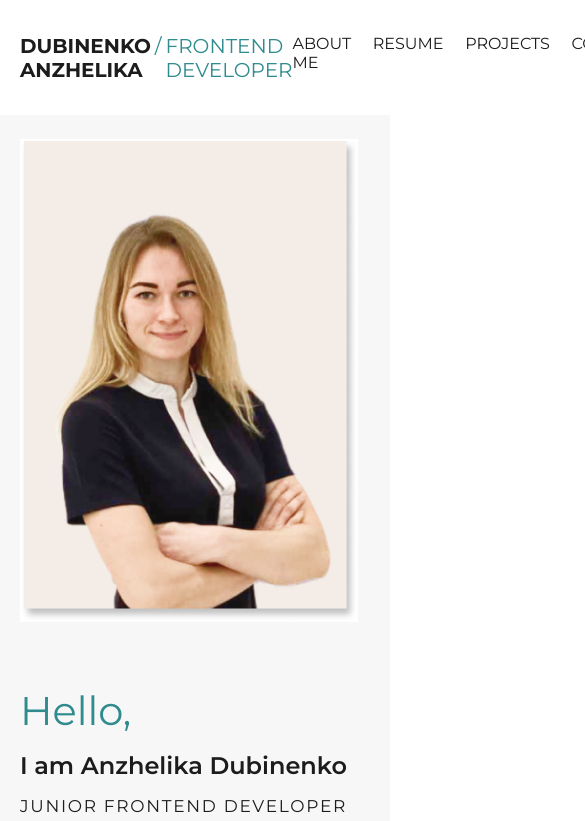
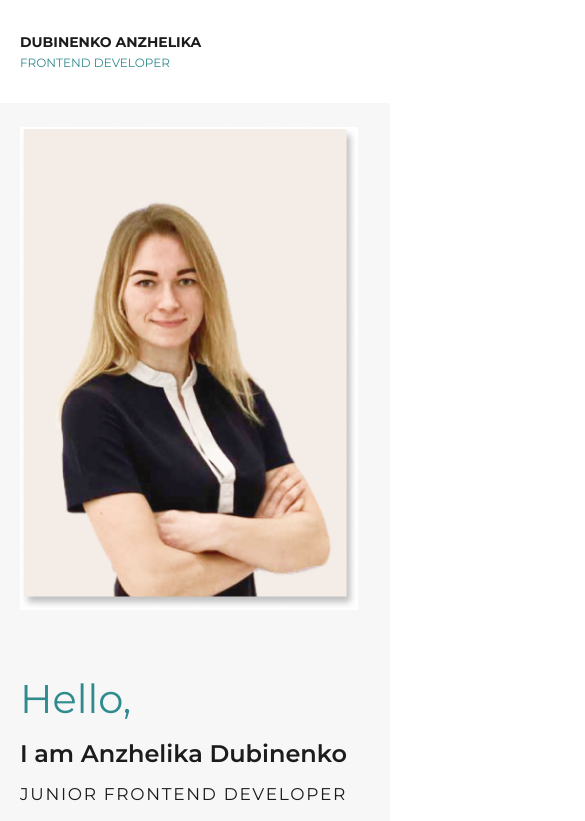
Before and after one commit to Basilika-draconum/curriculum-vitae, a React (Create React App) app: page / in a window 390 px wide. Shown: the top 821 px of the page, 585 px wide, since content can reach past the window. Built offline with nearby package versions, Linux system fonts and the light colour scheme.

Commit message:
add mobile media header

```diff
--- a/src/components/Header/Header.jsx
+++ b/src/components/Header/Header.jsx
@@ -7,7 +7,7 @@ const Header = () => {
       <div className={`container ${s.header}`}>
         <div className={s.info}>
           <h1 className={s.title}>Dubinenko Anzhelika</h1>
-          <p className={s.position}>/</p>
+          <p className={s.position_slash}>/</p>
           <p className={s.position}> Frontend Developer</p>
         </div>
         <nav className={s.navigation}>
--- a/src/components/Header/header.module.scss
+++ b/src/components/Header/header.module.scss
@@ -11,26 +11,55 @@
     display: flex;
     gap:4px;
     text-transform: uppercase;
+    flex-direction: column;
+    @media screen and (min-width:768px) {
+        flex-direction: row;
+    }
 }
 .title{
     font-weight: 700;
-    font-size: 20px;
-    line-height: 24px;
+    font-size: 14px;
+    line-height: 17px;
+
+    @media screen and (min-width:768px) {
+        font-size: 20px;
+        line-height: 24px;
+    }
+    @media screen and (min-width:1200px) {
+
+    }
+
 }
 .position{
     font-weight: 400;
-    font-size: 20px;
-    line-height: 24px;
+    font-size: 12px;
+    line-height: 15px;
 
-    color:var(--color-accent)
+    color:var(--color-accent);
+
+    @media screen and (min-width:768px) {
+        font-size: 20px;
+        line-height: 24px;
+    }
+    &_slash{
+        color: var(--color-accent);
+        display: none;
+        @media screen and (min-width:768px) {
+            display: block;
+        }
+    }
 }
 .navigation{
+    text-transform: uppercase;
 
-    text-transform: uppercase;
     &_list{
-        display: flex;
-        list-style-type: none;
-        gap:21.67px;
+        display: none;
+
+        @media screen and (min-width:1200px){
+            display: flex;
+            list-style-type: none;
+            gap: 21.67px;}
+
     }
     &_item{
 
```
